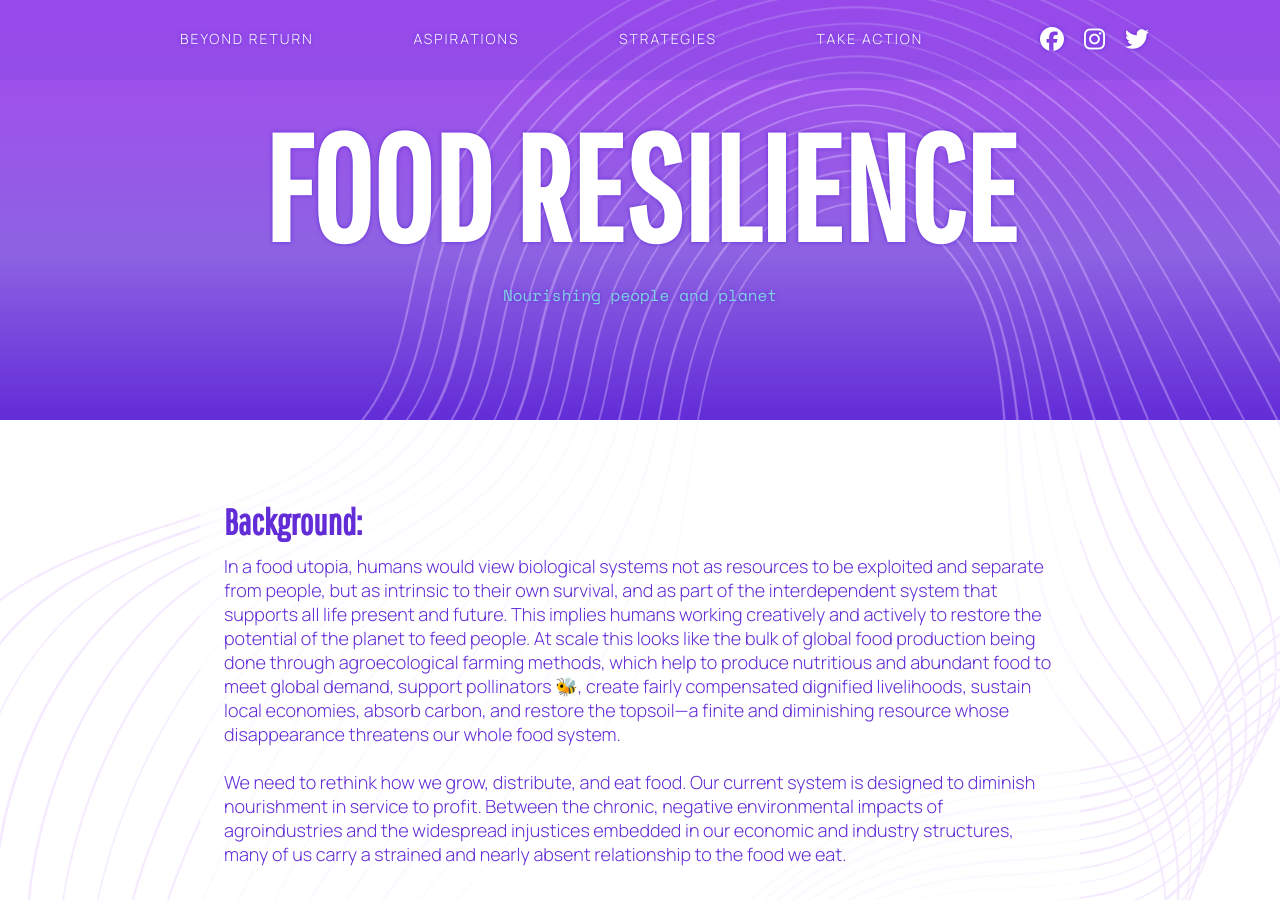
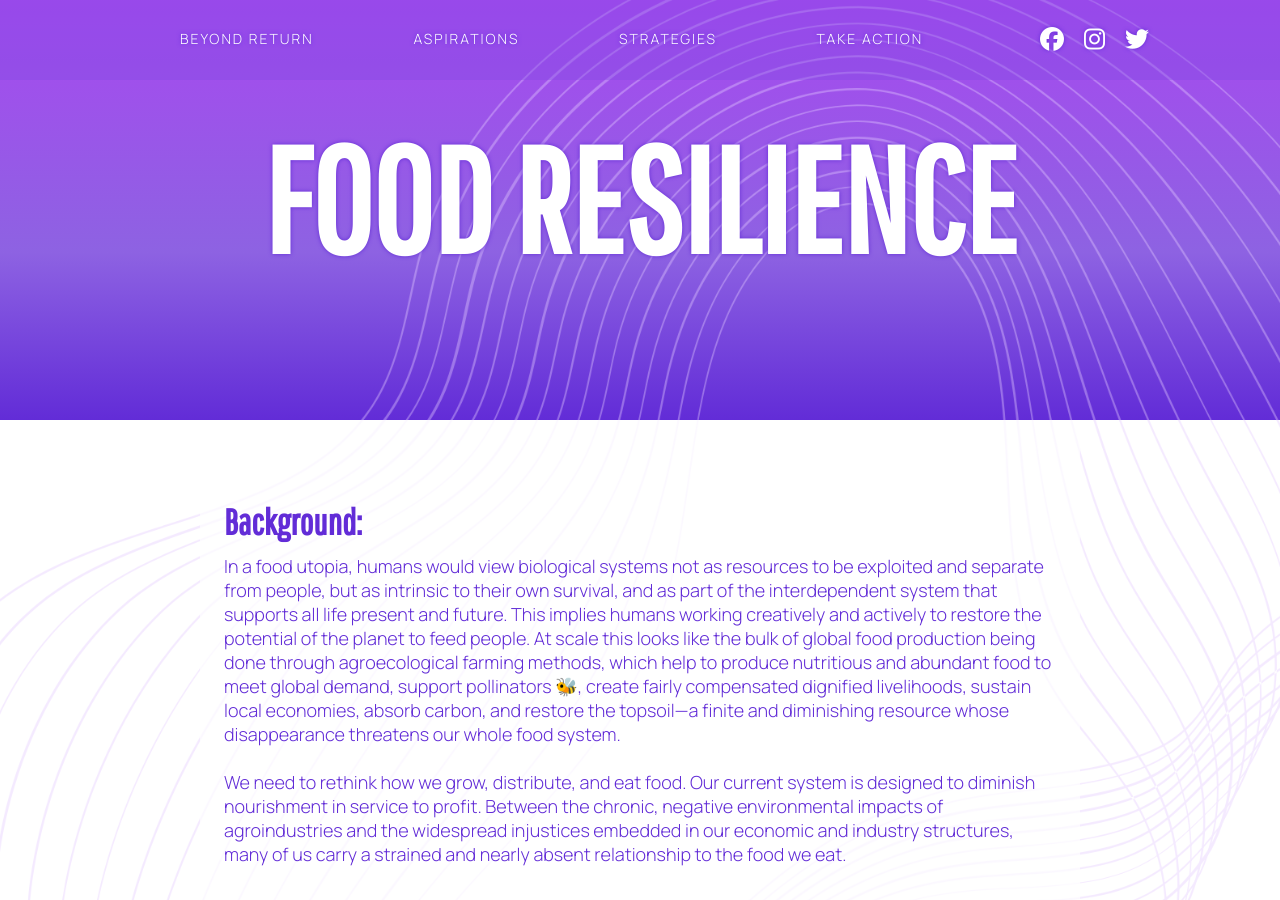
Before and after one commit to beyondreturn/beyondreturn.github.io, a Jekyll site: the page built from collections/_strategies/food-resilience.md, in a window 1280 px wide and 900 px high. Built offline with Jekyll 4.4.1, drawn with Linux system fonts in a browser that asks for light colours; nearby versions of some CDN libraries; some of the changed lines change nothing that is shown.

Commit message:
removing top quote on food resilience while it's still forthcoming

```diff
--- a/collections/_strategies/food-resilience.md
+++ b/collections/_strategies/food-resilience.md
@@ -9,8 +9,8 @@ image: /assets/images/strategies/food-resilience.jpg
 hero-classes: four20 purple
 bkgdimg-class: version-three
 topsection-title: Food Resilience
-topsection-quote: >-
-  Nourishing people and planet
+# topsection-quote: >-
+  # Nourishing people and planet
 forthcoming: true
 imagine: >-
   <p>We imagine a world in which everyone has access to the nutrition they want and need, where people know the story of their food and work to maintain a healthy relationship with the soil, water, pollinators, farmers, and preparers of their food.</p>
```
